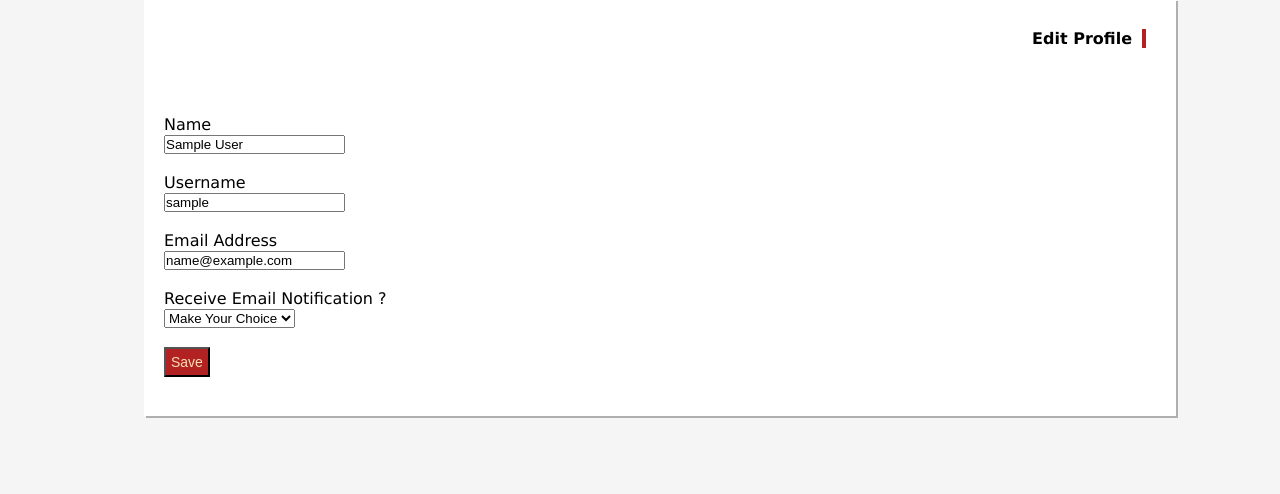
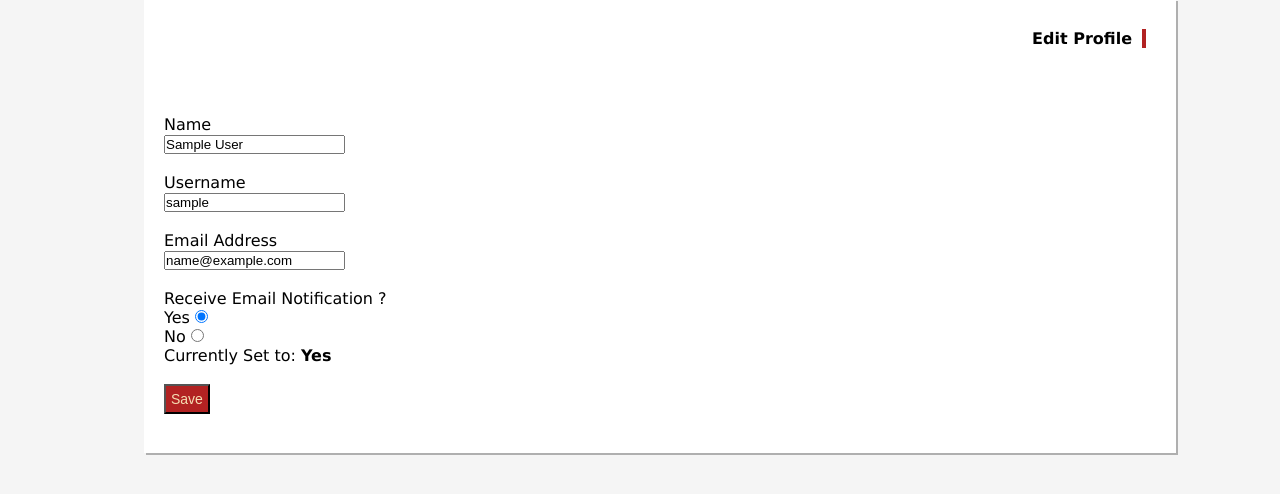
Before and after one commit to tchewaa/camagru, a PHP site: page /camagru/edit_profile.php in a window 1280 px wide. Shown: the part 86-580 px from the top of the page. Run offline with PHP 8.4, Linux system fonts and the light colour scheme; the visitor is signed in with stand-in values (Sample User, id 1).

Commit message:
fixed the edit profile

```diff
--- a/edit_profile.php
+++ b/edit_profile.php
@@ -6,6 +6,7 @@
         $fullname = $_POST['fullname'];
         $username = $_POST['username'];
         $email_address = $_POST['email_address'];
+        $receive_email = $_POST['receive_email'];
 
         if (empty($fullname) || empty($username) || empty($email_address))
         {
@@ -17,7 +18,7 @@
         else {
 
             try{
-                $sql = "UPDATE `users` SET `fullname` = '".$fullname."', `username` = '".$username."', `email_address` = '".$email_address."' WHERE `user_id` = '".$_SESSION["user_id"]."'";
+                $sql = "UPDATE `users` SET `fullname` = '".$fullname."', `username` = '".$username."', `email_address` = '".$email_address."' , `receive_email` = '".$receive_email."' WHERE `user_id` = '".$_SESSION["user_id"]."'";
                 $conn->exec($sql);
                 $success = "Updated Successfully.";
             }
@@ -41,19 +42,9 @@
                                 Username<br/><input readonly type="text" value = "<?php if(isset($_SESSION['username'])){echo $_SESSION['username'];}?>" name="username" placeholder="Username"><br/><br/>
                                 Email Address<br/><input type="text" value = "<?php if(isset($_SESSION['email_address'])){echo $_SESSION['email_address'];}?>" name="email_address" placeholder="Username"><br/><br/>
                                 Receive Email Notification ?<br/>
-                                <select name="receive_mail">
-                                    <option value="">Make Your Choice</option>
-                                    <?php
-                                        //$sql = "SELECT * FROM `categories`";
-                                        $res = $conn->query($sql);
-                                        while ($rows = mysqli_fetch_assoc($res)){
-                                        ?>
-                                        <option value="<?php echo $rows['category_id'];?>"><?php echo $rows['category_name'];?></option>
-
-                                        <?php
-                                        }
-                                        ?>
-                                    </select> <br/><br/>
+                                Yes <input type="radio" name="receive_email" value="Yes"<? if ($_SESSION['receive_email'] == "Yes") echo " checked"; ?>> <br/>
+                                No <input type="radio" name="receive_email" value="No"<? if ($_SESSION['receive_email'] == "No") echo " checked"; ?>><br/>
+                                Currently Set to: <b><? echo $_SESSION['receive_email'];?> <br/><br/>
                                 <button class ="primary-button" type="submit" name="save">Save</button><br/><br/>
 
                             </form>
```
